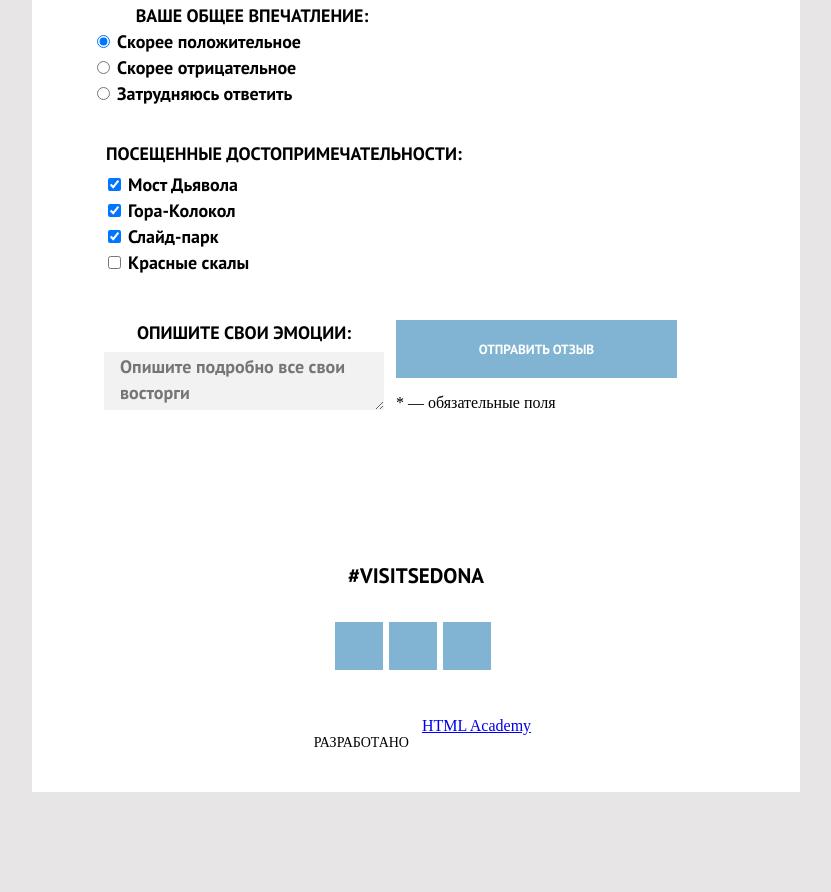
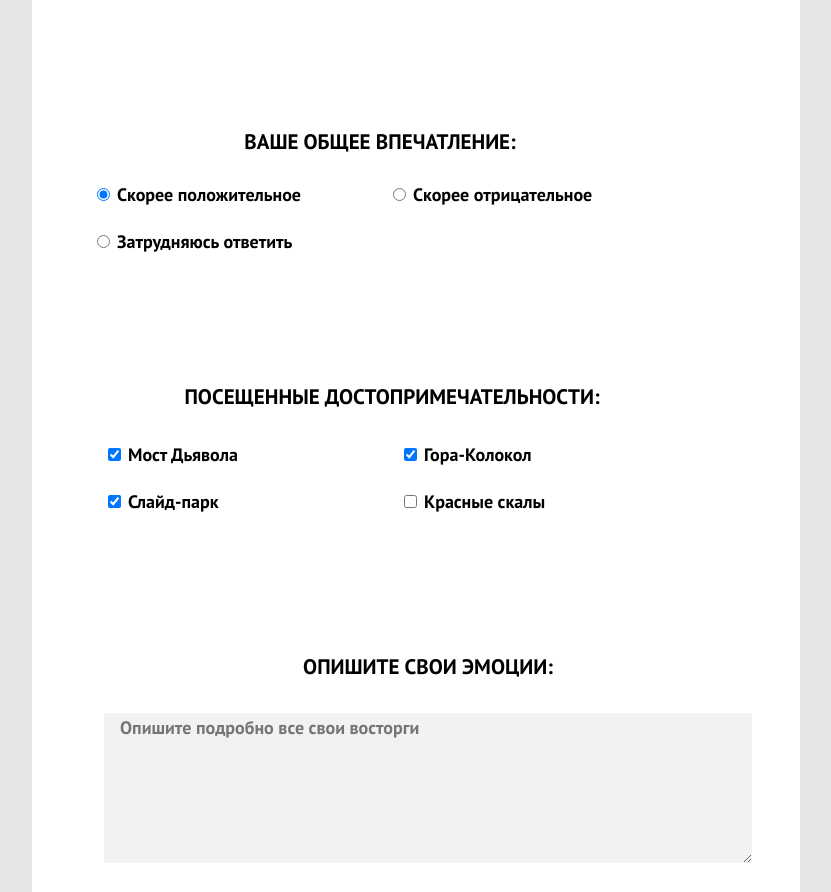
Before and after one commit to htmlacademy-adaptive/1359017-sedona-27, a website: page source/form.html in a window 1280 px wide. Shown: the part 1233-2125 px from the top of the page, without its empty margins (224-1055 px from the left). Before the commit the page ends 2025 px from the top, so only its background shows below. Drawn offline with nearby package versions, Linux system fonts and the light colour scheme; files that its build step writes are made by us from their sources.

Commit message:
Добавляет сетки

```diff
--- a/source/form.html
+++ b/source/form.html
@@ -153,7 +153,7 @@
             <div class="feedback-form__field-group">
             <label class="feedback-form__label input-block input-block--textarea">
               <span class="visually-hidden">Комментарий</span>
-              <textarea class="input-block__field" name="comment" placeholder="Опишите подробно все свои восторги" cols="28" rows="5" wrap="hard"></textarea>
+              <textarea class="input-block__field input-block__field--comment" name="comment" placeholder="Опишите подробно все свои восторги" cols="28" rows="5" wrap="hard"></textarea>
             </label>
           </div>
           </fieldset>
--- a/source/sass/block/advantages.scss
+++ b/source/sass/block/advantages.scss
@@ -1,6 +1,9 @@
 .advantages {
+  padding-bottom: 39px;
+
   @media (min-width: $tablet-width) {
     width: 768px;
+    padding: 0;
   }
 }
 
@@ -80,8 +83,6 @@
 }
 
 .advantages__wrapper {
-  margin-bottom: 39px;
-
   @media (min-width: $tablet-width) {
     display: flex;
     flex-direction: column;
--- a/source/sass/block/copyright.scss
+++ b/source/sass/block/copyright.scss
@@ -5,6 +5,8 @@
 .copyright__text {
   width: 121px;
   text-align: center;
+  font-family: $accent-font;
+  color: #000000;
   font-size: 14px;
   line-height: 24px;
   text-transform: uppercase;
--- a/source/sass/block/feedback.scss
+++ b/source/sass/block/feedback.scss
@@ -1,5 +1,5 @@
 .feedback {
-  padding: 102px 60px 64px 60px;
+  padding: 0;
 }
 
 .feedback-form {
@@ -17,6 +17,15 @@
   }
 }
 
+.feedback-form__list--impressions {
+  @media (min-width: $tablet-width) {
+    display: grid;
+    grid-template-columns: 280px 280px;
+    grid-template-rows: repeat(2, 47px);
+    grid-column-gap: 16px;
+  }
+}
+
 
 .feedback-form__title {
   margin: 0;
@@ -26,6 +35,12 @@
   line-height: 26px;
   text-align: center;
   text-transform: uppercase;
+
+  @media (min-width: $tablet-width) {
+    padding-top: 74px;
+    margin-bottom: 27px;
+    font-size: 21px;
+  }
 }
 
 .feedback-form__module {
@@ -53,6 +68,15 @@
   margin: 0;
   padding: 0;
   list-style-type: none;
+
+  &--attractions {
+    @media (min-width: $tablet-width) {
+      display: grid;
+      grid-template-columns: 280px 280px;
+      grid-template-rows: repeat(2, 47px);
+      grid-column-gap: 16px;
+    }
+  }
 }
 
 .feedback-form__button {
--- a/source/sass/block/impressions.scss
+++ b/source/sass/block/impressions.scss
@@ -1,6 +1,5 @@
 .impressions {
   width: 320px;
-  min-width: 280px;
   padding: 0;
   border: none;
   display: flex;
--- a/source/sass/block/input.scss
+++ b/source/sass/block/input.scss
@@ -24,4 +24,11 @@
   font-size: 18px;
   line-height: 26px;
   color: #000000;
+
+  &--comment {
+    @media (min-width: $tablet-width) {
+      width: 648px;
+      height: 150px;
+    }
+  }
 }
--- a/source/sass/block/main-footer.scss
+++ b/source/sass/block/main-footer.scss
@@ -1,5 +1,11 @@
 .main-footer__hashtag {
   margin-bottom: 33px;
+  margin-top: 20px;
+
+  @media (min-width: $tablet-width) {
+    margin-top: 14px;
+    margin-bottom: 0;
+  }
 }
 
 .main-footer__link-hashtag {
@@ -20,4 +26,11 @@
   display: flex;
   flex-direction: column;
   align-items: center;
+
+  @media (min-width: $tablet-width) {
+    padding: 36px 76px 30px 59px;
+    flex-direction: row;
+    align-items: normal;
+    justify-content: space-between;
+  }
 }
--- a/source/sass/block/main-header.scss
+++ b/source/sass/block/main-header.scss
@@ -11,9 +11,10 @@
 }
 
 .main-header__logo {
-  padding-left: 70px;
+  left: 50%;
   justify-self: center;
   position: absolute;
+  transform: translateX(-50%);
 
   @media (min-width: $tablet-width) {
     z-index: 2;
--- a/source/sass/block/page-search.scss
+++ b/source/sass/block/page-search.scss
@@ -3,6 +3,11 @@
   flex-direction: column;
   margin-bottom: 10px;
   text-align: center;
+
+  @media (min-width: $tablet-width) {
+    padding-top: 61px;
+    padding-bottom: 58px;
+  }
 }
 
 .page-search__title {
@@ -13,6 +18,11 @@
   font-size: 21px;
   line-height: 26px;
   text-transform: uppercase;
+
+  @media (min-width: $tablet-width) {
+    font-size: 30px;
+    margin-bottom: 32px;
+  }
 }
 
 .page-search__subtitle {
@@ -23,6 +33,10 @@
   font-size: 14px;
   line-height: 24px;
   text-transform: uppercase;
+
+  @media (min-width: $tablet-width) {
+    margin-bottom: 41px;
+  }
 }
 
 .page-search__button {
--- a/source/sass/block/site-list.scss
+++ b/source/sass/block/site-list.scss
@@ -23,6 +23,10 @@
     width: 100%;
     background-color: #ffffff;
     box-shadow: none;
+
+    &:nth-child(3) {
+      grid-column-start: 4;
+    }
   }
 }
 
--- a/source/sass/block/welcome.scss
+++ b/source/sass/block/welcome.scss
@@ -45,6 +45,12 @@
   font-size: 18px;
   line-height: 26px;
   text-transform: uppercase;
+
+  @media (min-width: $tablet-width) {
+    font-size: 21px;
+    padding-top: 49px;
+    padding-bottom: 10px;
+  }
 }
 
 .welcome__subtitle {
@@ -56,6 +62,11 @@
   font-size: 14px;
   line-height: 21px;
   text-transform: uppercase;
+
+  @media (min-width: $tablet-width) {
+    line-height: 24px;
+    padding-bottom: 55px;
+  }
 }
 
 .welcome__wrapper {
```
